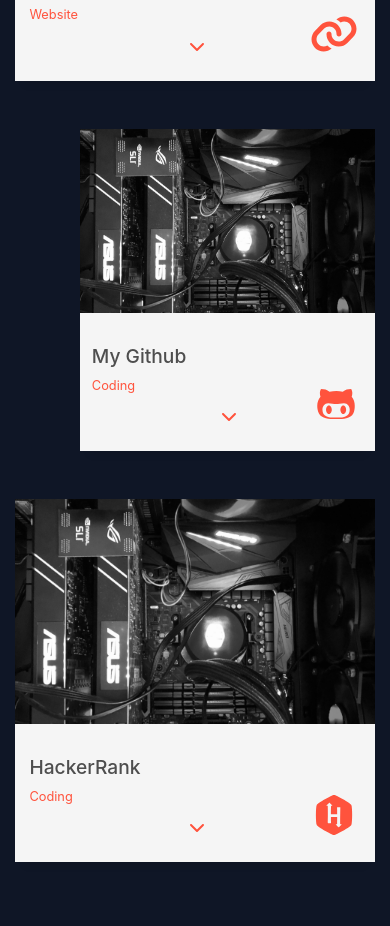
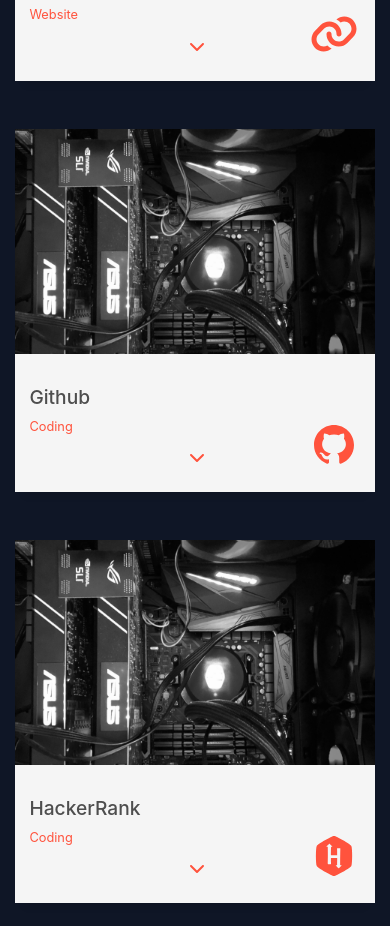
Before and after one commit to justinfrey64/justinfrey64.github.io, a plain HTML site: page index.html in a window 390 px wide. Shown: the part 7310-8236 px from the top of the page. Drawn offline with Linux system fonts and the light colour scheme; files whose address does not match are found by name.

Commit message:
fixing offset

```diff
--- a/index.html
+++ b/index.html
@@ -531,7 +531,7 @@
             </div>
           </div>
         </div>
-        <div class="col-md-4 offset-2">
+        <div class="col-md-4 offset-md-2">
           <div class="work-box">
             <a href="img/github-avatar.jpg" data-lightbox="gallery-mf">
               <div class="work-img">
@@ -541,14 +541,14 @@
             <div class="work-content">
               <div class="row">
                 <div class="col-sm-9">
-                  <h2 class="w-title">My Github</h2>
+                  <h2 class="w-title">Github</h2>
                   <div class="w-more">
                     <span class="w-ctegory">Coding</span>
                   </div>
                 </div>
                 <div class="col-sm-3">
                   <div class="w-like">
-                      <a href="https://github.com/justinfrey64" title="https://github.com/justinfrey64"><span class="fab fa-github-alt"></span></a>
+                      <a href="https://github.com/justinfrey64" title="https://github.com/justinfrey64"><span class="fab fa-github"></span></a>
                   </div>
                 </div>
               </div>
@@ -591,7 +591,7 @@
                 <div class="w-more col-12">
                   <p id="collapseTen" class="collapse w-desc">
                     <a href="https://www.hackerrank.com/justinfrey64">hackerrank.com/justinfrey64</a><br>
-                    I'm always testing my coding and problem skill on HackerRank so check it out to see what I got!
+                    I'm always testing my coding and problem solving skills on HackerRank so check it out to see what I got!
                   </p>
                 </div>
                 <button class="btn btn-link col-12 rotate" type="button" data-toggle="collapse" data-target="#collapseTen" aria-expanded="true" aria-controls="collapseTen">
```
